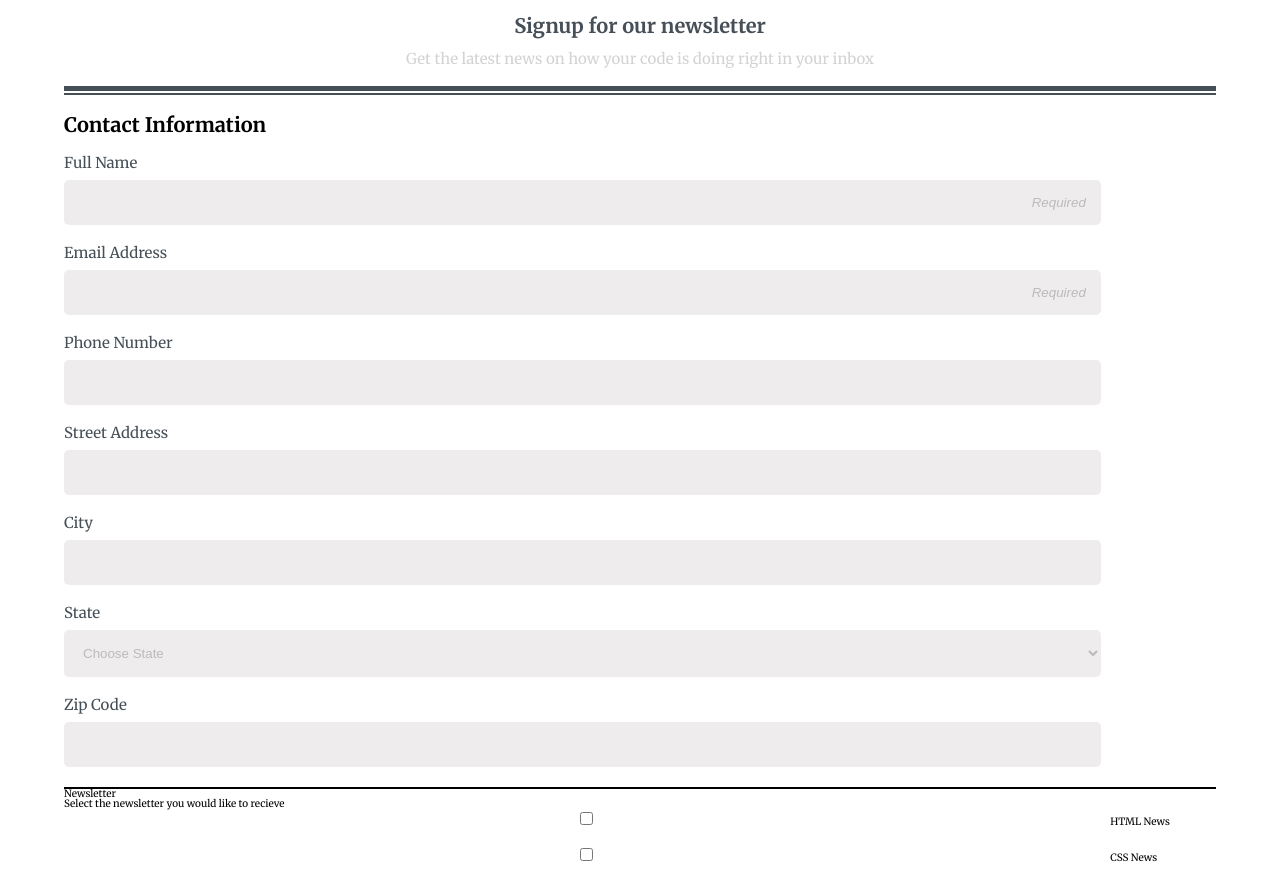
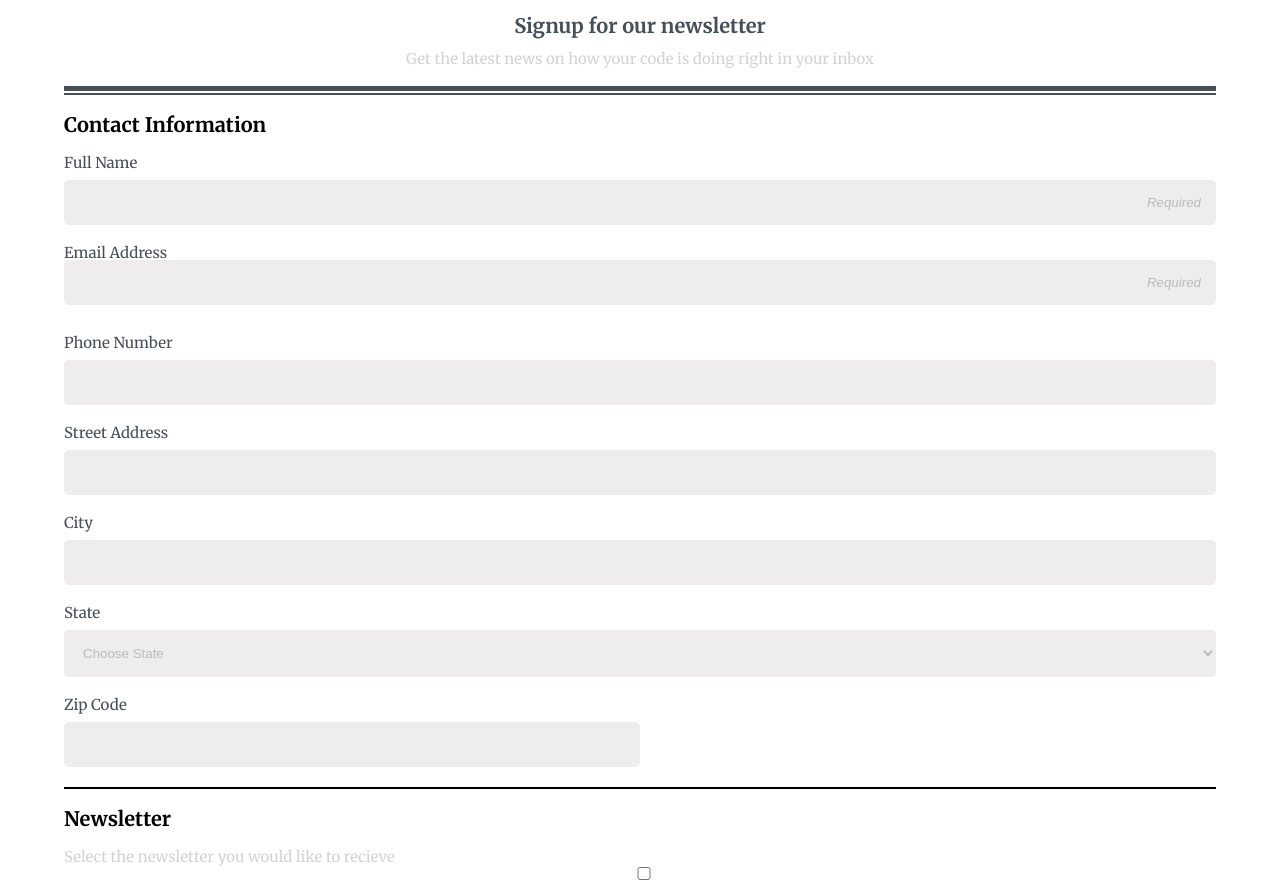
Before and after one commit to TylerOliverTaylor/TeamTreeHouseProject3, a plain HTML site: page index.html in a window 1280 px wide. Shown: the part 64-946 px from the top of the page. Drawn offline with Linux system fonts and the light colour scheme.

Commit message:
Need to Fix Labels
if a label is checked on it needs to direct you to the box to fill in data

```diff
--- a/index.html
+++ b/index.html
@@ -34,8 +34,15 @@
 							placeholder="Required"
 						/>
 
-						<label class="email">Email Address</label>
-						<input type="text" id="email" name="email" placeholder="Required" />
+						<label class="email"
+							>Email Address
+							<input
+								type="text"
+								id="email"
+								name="email"
+								placeholder="Required"
+							/>
+						</label>
 
 						<label class="number">Phone Number</label>
 						<input type="text" id="phone_number" name="phone_number" />
@@ -47,7 +54,7 @@
 						<input type="text" id="city" name="city" />
 
 						<label class="state">State</label>
-						<select id="state" name="state" placeholder="Choose State">
+						<select id="state" name="state">
 							<option value="" disabled selected>Choose State</option>
 							<option value="Georgia">Georgia</option>
 							<option value="Georgia">Georgia</option>
@@ -58,9 +65,11 @@
 						<input type="text" id="zip_code" name="zip_code" />
 					</fieldset>
 					<fieldset>
-						<legend>Newsletter</legend>
+						<legend class="newsletter">Newsletter</legend>
 
-						<p>Select the newsletter you would like to recieve</p>
+						<p class="select">
+							Select the newsletter you would like to recieve
+						</p>
 						<input type="checkbox" name="newsletter_type" value="html_news" />
 						<label>HTML News</label>
 
--- a/style.css
+++ b/style.css
@@ -184,7 +184,7 @@ h2 {
 	color: lightgrey;
 }
 
-/*-------Form Section 1-------*/
+/*-------Form Section 1 and 2-------*/
 
 .form {
 	width: 90%;
@@ -193,7 +193,8 @@ h2 {
 	padding-bottom: 10rem;
 }
 
-.contactinfo {
+.contactinfo,
+.newsletter {
 	font-size: 2rem;
 	font-weight: 700;
 	padding: 2rem 0;
@@ -213,7 +214,7 @@ h2 {
 }
 
 input {
-	width: 90%;
+	width: 100%;
 	border: none;
 	border-radius: 0.5rem;
 	padding: 1.5rem;
@@ -228,7 +229,7 @@ input {
 }
 
 #state {
-	width: 90%;
+	width: 100%;
 	padding: 1.5rem;
 	border: none;
 	border-radius: 0.5rem;
@@ -236,7 +237,17 @@ input {
 	margin-bottom: 2rem;
 	color: rgb(187, 187, 187);
 }
+input#zip_code {
+	width: 50%;
+}
 
 .firstform {
 	border-bottom: solid black 0.2rem;
 }
+
+/*-------Form Section 2-------*/
+
+.select {
+	font-size: 1.5rem;
+	color: lightgrey;
+}
```
